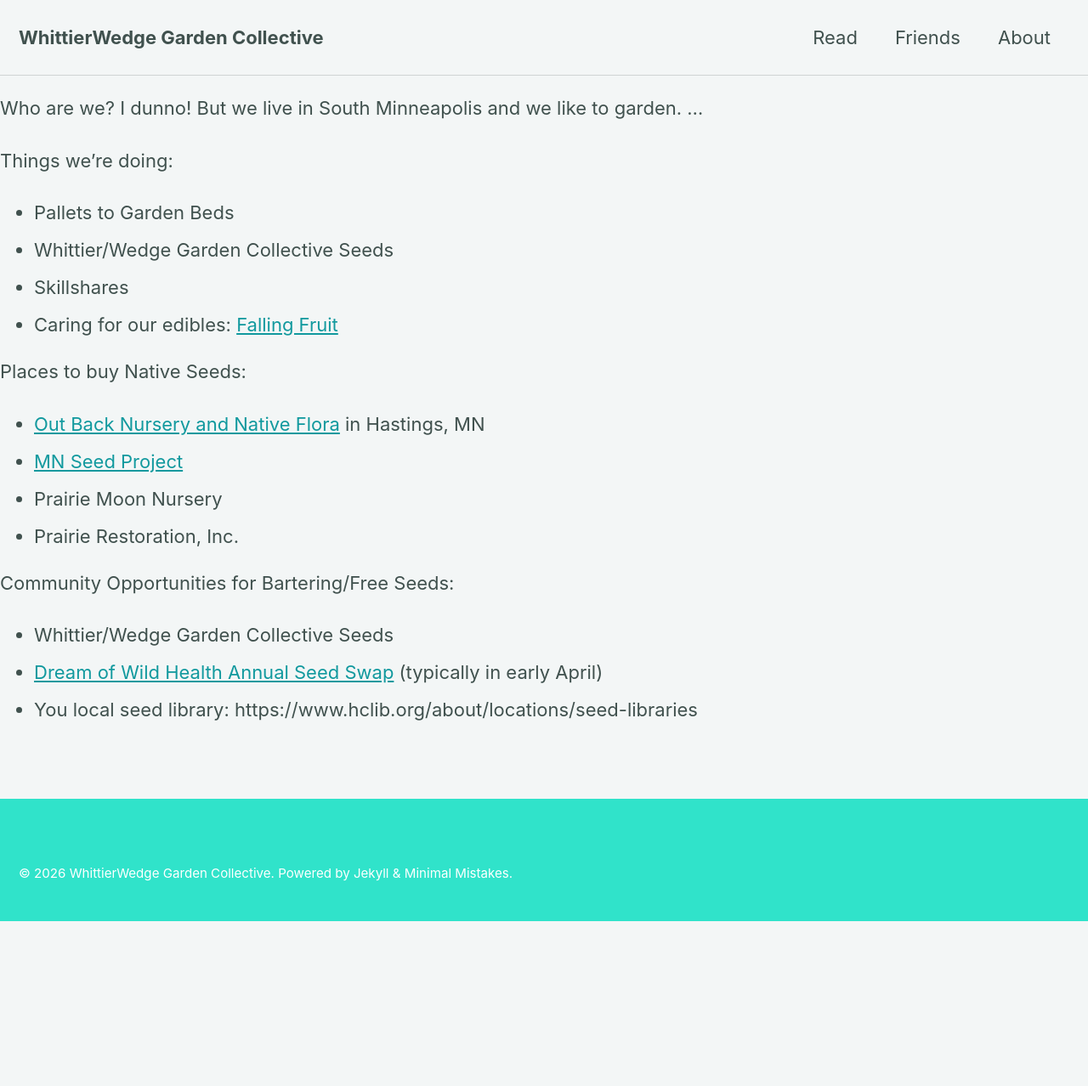
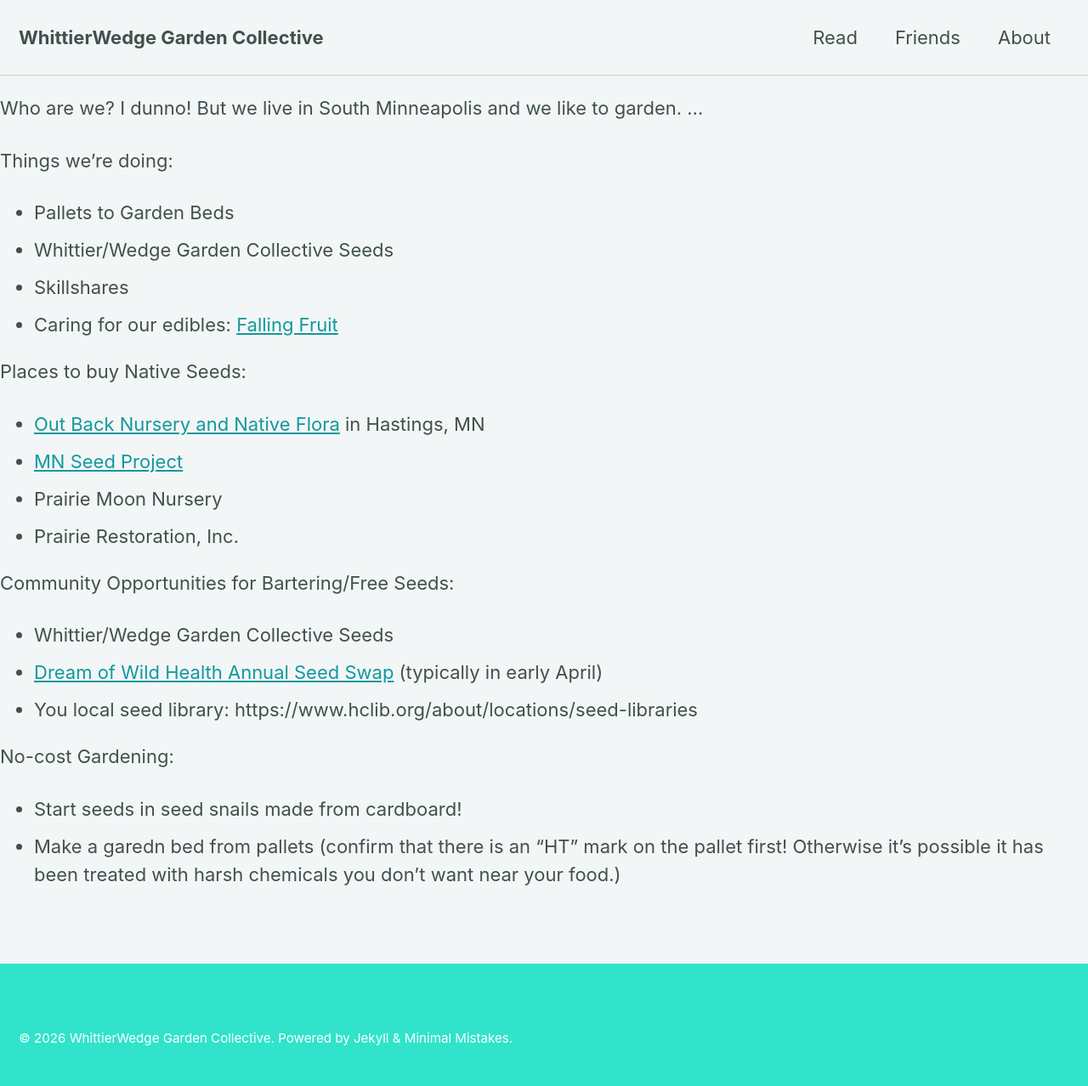
Before and after one commit to sparrow925/garden-collective, a Jekyll site: the page built from temp.md, in a window 1280 px wide. Shown: the whole page at 85% size. Built offline with Jekyll 4.4.1, drawn with Linux system fonts in a browser that asks for light colours; cached includes are drawn as plain includes; our own code applies the rules of GitHub Pages for plain Markdown files; before the commit the page ends 1084 px from its top, so only the background shows below that.

Commit message:
Update temp.md

```diff
--- a/temp.md
+++ b/temp.md
@@ -19,8 +19,11 @@ Places to buy Native Seeds:
 * Prairie Moon Nursery
 * Prairie Restoration, Inc.
 
-
 Community Opportunities for Bartering/Free Seeds:
 * Whittier/Wedge Garden Collective Seeds
 * [Dream of Wild Health Annual Seed Swap](https://dreamofwildhealth.org/events/) (typically in early April)
 * You local seed library: https://www.hclib.org/about/locations/seed-libraries
+
+No-cost Gardening:
+* Start seeds in seed snails made from cardboard!
+* Make a garedn bed from pallets (confirm that there is an "HT" mark on the pallet first! Otherwise it's possible it has been treated with harsh chemicals you don't want near your food.)
```
